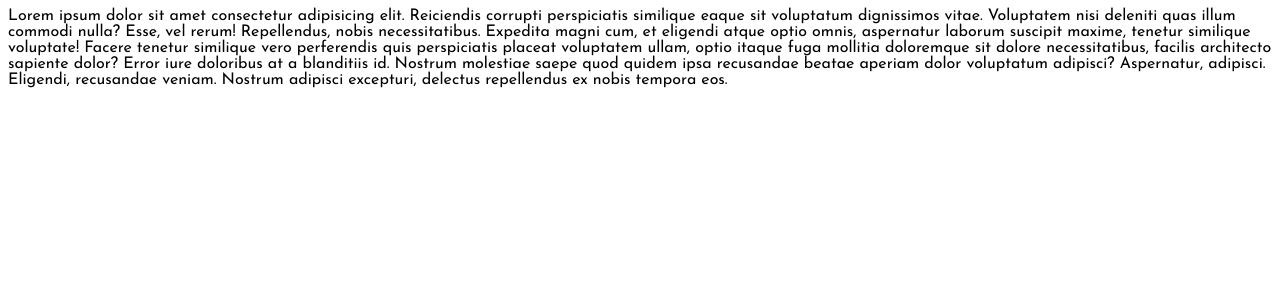
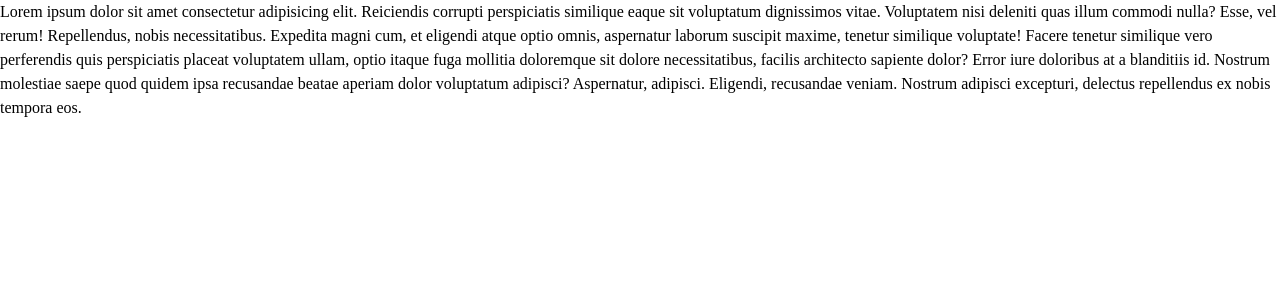
Before and after one commit to Lewis-mbui/fem-todo, a React (Vite) app: page / in a window 1280 px wide. Shown: the top 300 px of the page. Built offline with nearby package versions, Linux system fonts and the light colour scheme.

Commit message:
Add reset styles

```diff
--- a/src/index.css
+++ b/src/index.css
@@ -17,6 +17,82 @@
   src: url("/fonts/josefin-sans-v34-latin-700.woff2") format("woff2"); /* Chrome 36+, Opera 23+, Firefox 39+, Safari 12+, iOS 10+ */
 }
 
+/*----------------------*/
+/* RESET                */
+/*----------------------*/
+
+/* Box sizing rules */
+*,
+*::before,
+*::after {
+  box-sizing: border-box;
+}
+
+/* Remove default margin */
+* {
+  margin: 0;
+  padding: 0;
+  font: inherit;
+}
+
+/* Remove list styles on ul, ol elements
+with a list role, which suggests default
+styling will be removed */
+ul[role="list"],
+ol[role="list"] {
+  list-style: none;
+}
+
+/* Set core root defaults */
+html:focus-within {
+  scroll-behavior: smooth;
+}
+
+html,
 body {
-  font-family: "Josefin Sans";
+  height: 100%; /* Gives a definitive height to the chain */
+  margin: 0;
 }
+
+/* Set core body defaults */
+body {
+  text-rendering: optimizeSpeed;
+  line-height: 1.5;
+}
+
+/* A elements that don't have a class get default styles */
+a:not([class]) {
+  text-decoration-skip-ink: auto;
+}
+
+/* Make images easier to work with */
+img,
+picture,
+svg {
+  max-width: 100%;
+  display: block;
+}
+
+/* Make form elements easier to work with */
+input,
+button,
+textarea,
+select {
+  font: inherit;
+}
+
+/* Remove all animations, transitions and smooth scroll for people that prefer not to see them */
+@media (prefers-reduced-motion: reduce) {
+  html:focus-within {
+    scroll-behavior: auto;
+  }
+
+  *,
+  *::before,
+  *::after {
+    animation-duration: 0.01ms !important;
+    animation-iteration-count: 1 !important;
+    transition-duration: 0.01ms !important;
+    scroll-behavior: auto !important;
+  }
+}
```
